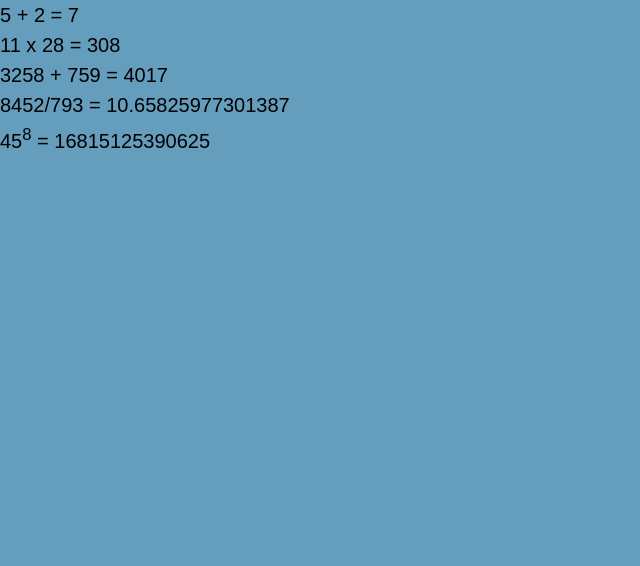
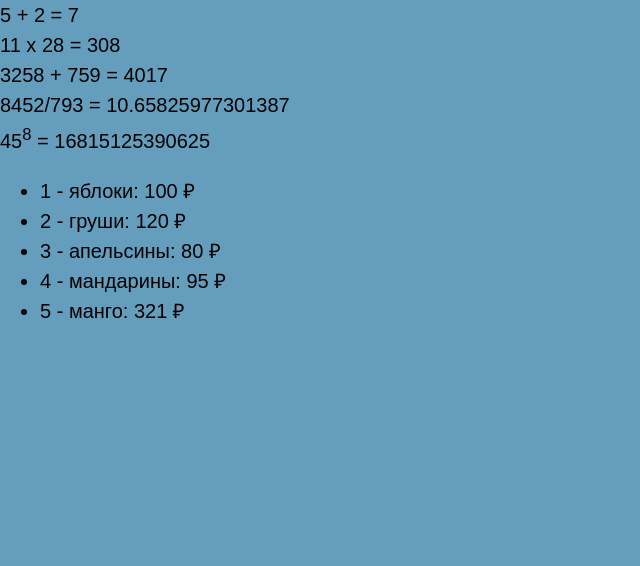
Before and after one commit to Maksim5789/web-back-labs, a Flask app: page /lab2/example in a window 1280 px wide. Shown: the part 73-639 px from the top of the page, without its empty margins (0-640 px from the left). Run offline with Flask 3, Linux system fonts and the light colour scheme.

Commit message:
Цикл в шаблоне

```diff
--- a/app.py
+++ b/app.py
@@ -694,8 +694,13 @@ def add_flower(name):
 
 @app.route('/lab2/example')
 def example():
-    name = 'Акишин Максим'
-    group = '22'
-    course = '3'
-    lab_num = '2'
-    return render_template('example.html', name=name, lab_num=lab_num, group=group, course=course)
+    name, lab_num, group, course = 'Акишин Максим', 2, 22, 3
+    fruits = [
+        {'name': 'яблоки', 'price': 100},
+        {'name': 'груши', 'price': 120},
+        {'name': 'апельсины', 'price': 80},
+        {'name': 'мандарины', 'price': 95},
+        {'name': 'манго', 'price': 321}
+        ]
+    return render_template('example.html',
+                           name=name, lab_num=lab_num, group=group, course=course, fruits=fruits)
--- a/templates/example.html
+++ b/templates/example.html
@@ -35,6 +35,11 @@
         3258 + 759 = {{3258 + 759}}<br>
         8452/793 = {{8452/793}}<br>
         45<sup>8</sup> = {{45**8}}<br>
+        <ul>
+        {% for f in fruits %}
+        <li>{{ loop.index }} - {{ f.name }}: {{ f.price }} &#x20bd;</li>
+        {% endfor %}
+        </ul>
 
     </main>
 
```
